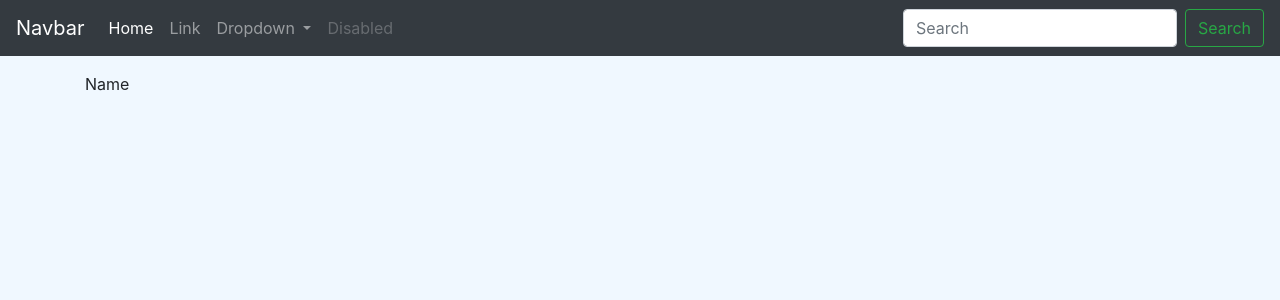
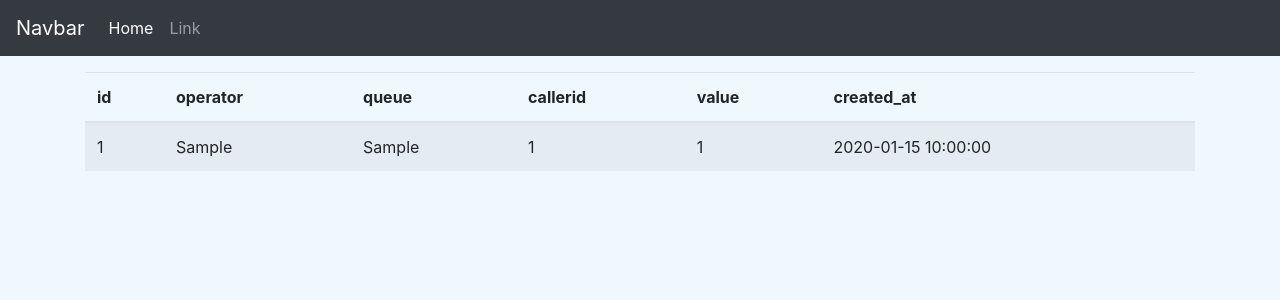
Before and after one commit to kmaksimovv/operators_rating, a Flask app: page / in a window 1280 px wide. Shown: the top 300 px of the page. Run offline with Flask 2, Linux system fonts and the light colour scheme; tables that the repository leaves empty hold one stand-in row (values such as "Sample post"); some libraries are stand-ins or nearby versions.

Commit message:
ratings to table

```diff
--- a/app/models.py
+++ b/app/models.py
@@ -7,9 +7,8 @@ class Rating(db.Model):
     operator = db.Column(db.String(20), index=True)
     queue = db.Column(db.String(20), index=True)
     callerid = db.Column(db.String(20), index=True)
-    # opinion = db.Column(db.String(1))
     value = db.Column(db.Integer, default=0)
     created_at = db.Column(db.DateTime(), default=datetime.utcnow)
 
     def __repr__(self):
-        return '<Rating operator:{} and opinion: {}>'.format(self.operator, self.opinion)
+        return '<Rating operator:{} and value: {}>'.format(self.operator, self.value)
--- a/app/templates/index.html
+++ b/app/templates/index.html
@@ -1,9 +1,28 @@
 {% extends "base.html" %}
 
 {% block content %}
-
-<p>
-    Name
-</p>
-
+	<table class="table table-striped">
+		<thead>
+			<tr>
+				<th scope="col">id</th>
+				<th scope="col">operator</th>
+				<th scope="col">queue</th>
+				<th scope="col">callerid</th>
+				<th scope="col">value</th>
+				<th scope="col">created_at</th>
+		</tr>
+		</thead>
+		<tbody>
+				{% for r in ratings %}
+				<tr>
+					<td>{{ r.id }}</td>
+					<td>{{ r.operator }}</td>
+					<td>{{ r.queue }}</td>
+					<td>{{ r.callerid  }}</td>
+					<td>{{ r.value }}</td>
+					<td>{{ r.created_at }}</td>
+				</tr>
+				{% endfor %}
+		</tbody>
+	</table>
 {% endblock content %}
--- a/app/templates/navbar.html
+++ b/app/templates/navbar.html
@@ -1,35 +1,13 @@
 <nav class="navbar navbar-expand-lg navbar-dark bg-dark">
 	<a class="navbar-brand" href="#">Navbar</a>
-	<button class="navbar-toggler" type="button" data-toggle="collapse" data-target="#navbarSupportedContent" aria-controls="navbarSupportedContent" aria-expanded="false" aria-label="Toggle navigation">
-		<span class="navbar-toggler-icon"></span>
-	</button>
-
 	<div class="collapse navbar-collapse" id="navbarSupportedContent">
 		<ul class="navbar-nav mr-auto">
 			<li class="nav-item active">
-				<a class="nav-link" href="#">Home <span class="sr-only">(current)</span></a>
+				<a class="nav-link" href="#">Home
+					<span class="sr-only">(current)</span>
+				</a>
 			</li>
-			<li class="nav-item">
-				<a class="nav-link" href="#">Link</a>
-			</li>
-		<li class="nav-item dropdown">
-			<a class="nav-link dropdown-toggle" href="#" id="navbarDropdown" role="button" data-toggle="dropdown" aria-haspopup="true" aria-expanded="false">
-			Dropdown
-			</a>
-			<div class="dropdown-menu" aria-labelledby="navbarDropdown">
-				<a class="dropdown-item" href="#">Action</a>
-				<a class="dropdown-item" href="#">Another action</a>
-			<div class="dropdown-divider"></div>
-				<a class="dropdown-item" href="#">Something else here</a>
-			</div>
-			</li>
-			<li class="nav-item">
-				<a class="nav-link disabled" href="#" tabindex="-1" aria-disabled="true">Disabled</a>
-			</li>
-			</ul>
-		<form class="form-inline my-2 my-lg-0">
-			<input class="form-control mr-sm-2" type="search" placeholder="Search" aria-label="Search">
-			<button class="btn btn-outline-success my-2 my-sm-0" type="submit">Search</button>
-		</form>
+			<li class="nav-item"><a class="nav-link" href="#">Link</a></li>
+		</ul>
 	</div>
 </nav>
--- a/app/views.py
+++ b/app/views.py
@@ -1,6 +1,9 @@
 from app import app
+from app import db
 from flask import render_template
+from .models import Rating
 
 @app.route('/')
 def index():
-    return render_template('index.html')
+    ratings = db.session.query(Rating).order_by(db.desc(Rating.id)).all()
+    return render_template('index.html', ratings=ratings)
```
Also changed, not shown: app/seeds.py (+15 -5 lines).
